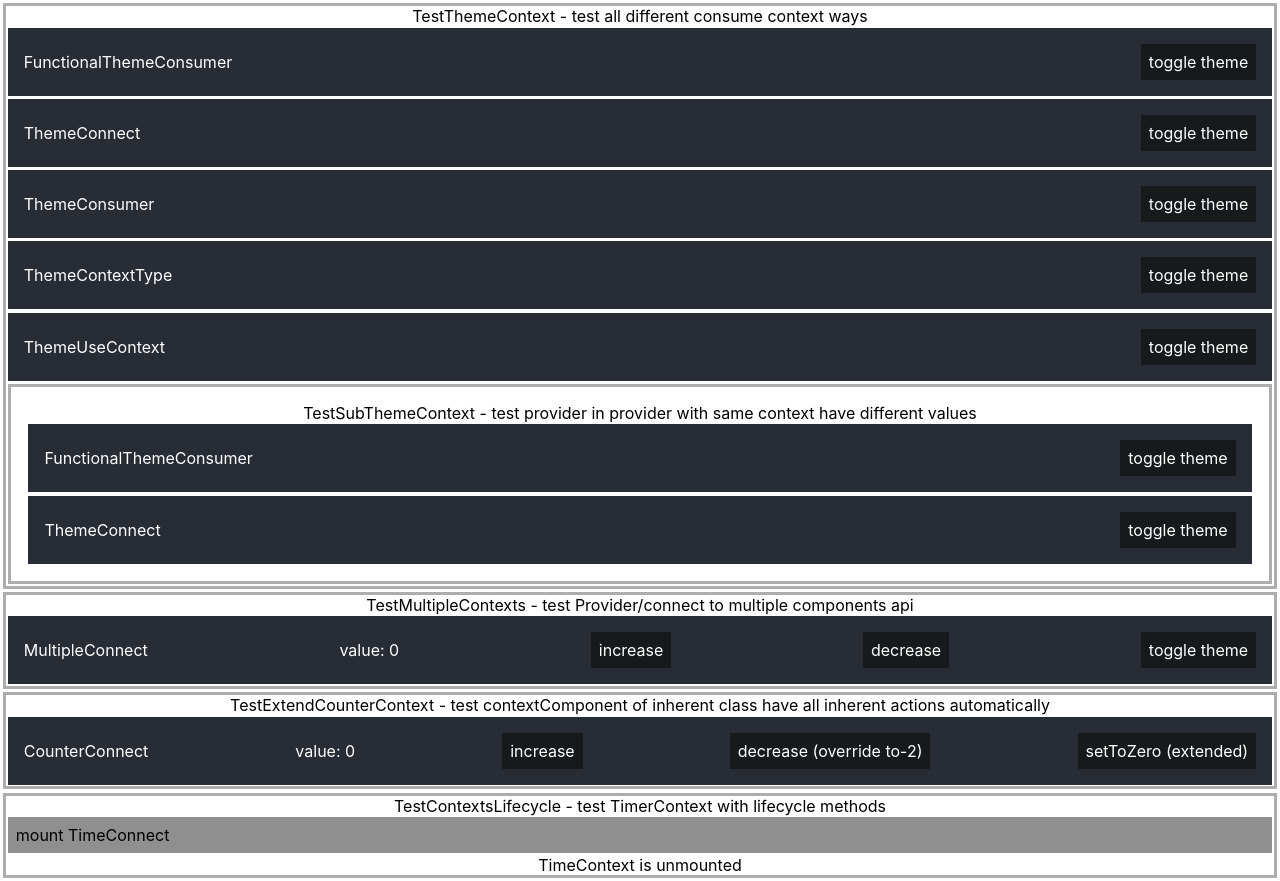
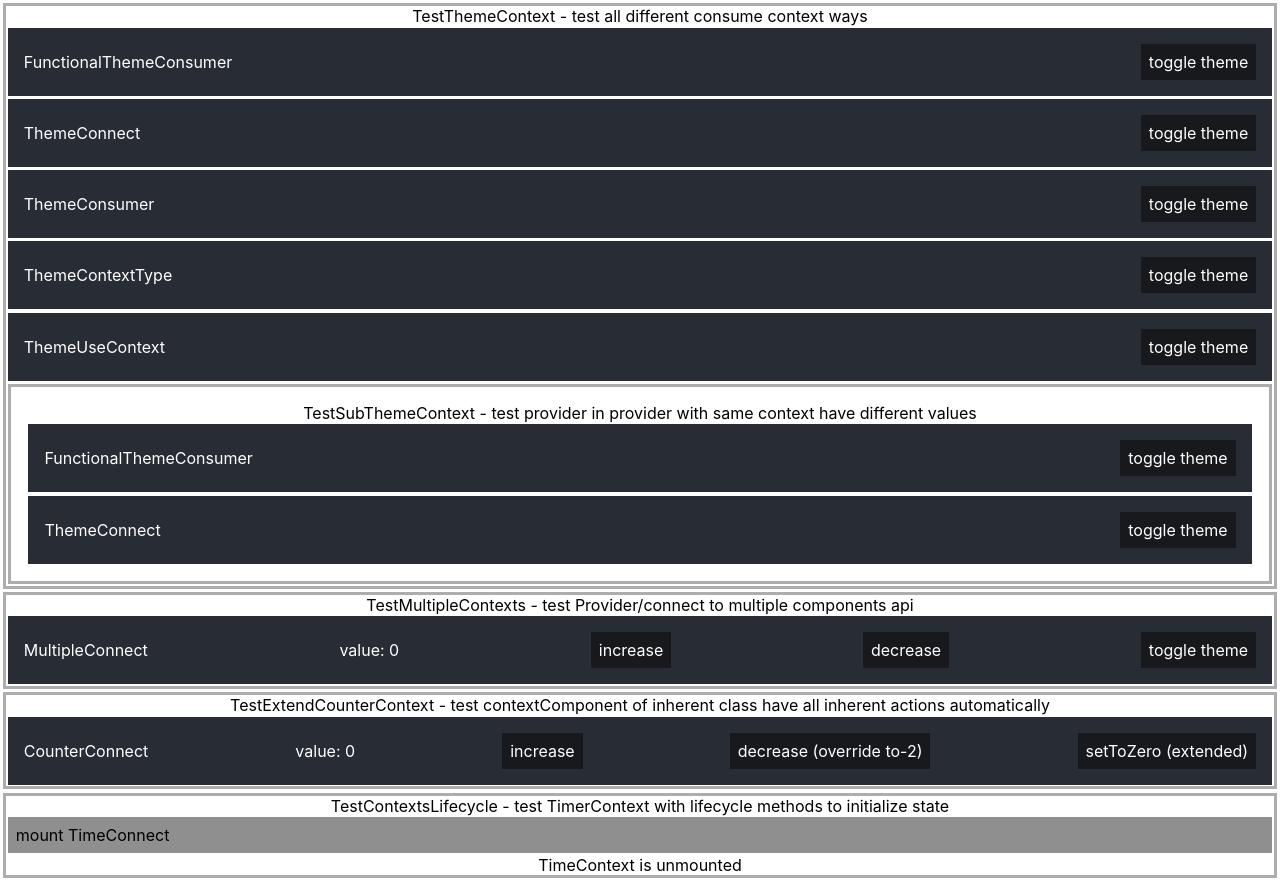
Before and after one commit to YehudaGold/context-component, a React (Create React App) app: page / in a window 1280 px wide. Built offline with nearby package versions, Linux system fonts and the light colour scheme.

Commit message:
clean TestTimeContext

```diff
--- a/src/Components/TestContextsLifecycle.jsx
+++ b/src/Components/TestContextsLifecycle.jsx
@@ -13,7 +13,7 @@ const TestContextsLifecycle = () => {
 
     return (
         <div className="consumers-list">
-            TestContextsLifecycle - test TimerContext with lifecycle methods
+            TestContextsLifecycle - test TimerContext with lifecycle methods to initialize state
             <Button
                 handelClick={toggleShowTimeContext}
                 text={showTimeContext ? 'unmount TimeContext' : 'mount TimeConnect'}
--- a/src/Components/Time/TimeConnect.jsx
+++ b/src/Components/Time/TimeConnect.jsx
@@ -14,7 +14,7 @@ class TimeConnect extends PureComponent {
 
         return (
             <div className="dark">
-                {`ThemeConnect -  time from mount ${timeFromMount / 1000}sec`}
+                {`ThemeConnect -  time from mount ${Math.floor(timeFromMount / 1000)}sec`}
             </div>
         );
     }
--- a/src/Contexts/TimeContext.jsx
+++ b/src/Contexts/TimeContext.jsx
@@ -1,10 +1,10 @@
 import ContextComponent from '../lib';
 
-const intervalTime = 1000;
+const intervalTime = 1000; // 1sec
 
 export default class TimeContext extends ContextComponent {
 
-    state = {timeFromMount: null, timeOfRender: null}
+    state = {timeFromMount: null}
 
     componentDidMount() {
         this.mountTime = Date.now();
@@ -19,11 +19,8 @@ export default class TimeContext extends ContextComponent {
     }
 
     tick() {
-        this.setState({
-            timeFromMount: Date.now() - this.mountTime
-        });
+        this.setState({timeFromMount: Date.now() - this.mountTime});
     }
-
 
     // Remove tick from the context actions by setting action manually
     actions={}
```
